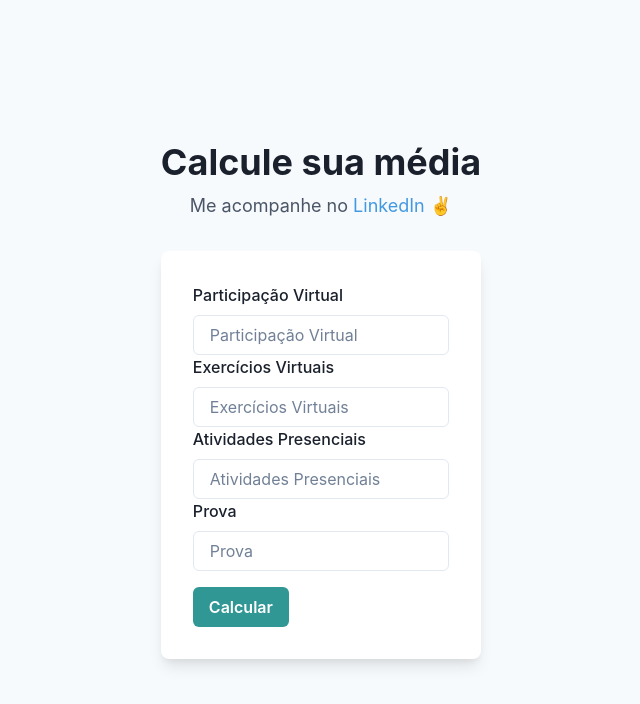
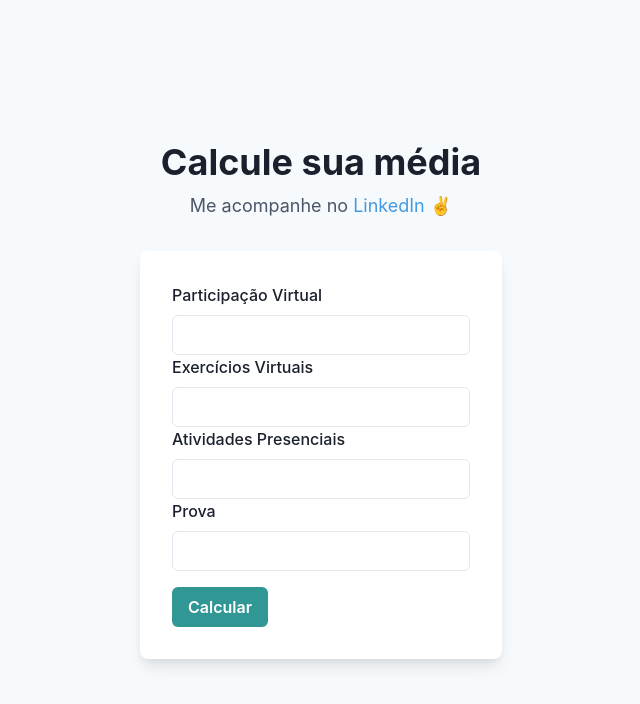
Before and after one commit to CostaPedroHenrique/imd-notas, a Next.js app: page / in a window 1280 px wide. Shown: the top 704 px of the page, without its empty margins (319-959 px from the left). Built offline with nearby package versions, Linux system fonts and the light colour scheme.

Commit message:
fix: created input controller

```diff
--- a/src/components/CalcForm/index.tsx
+++ b/src/components/CalcForm/index.tsx
@@ -3,8 +3,8 @@ import {
   Button,
   FormControl,
   FormLabel,
-  Input,
 } from '@chakra-ui/react'
+import NumberInput from '../NumberInput'
 import { CalcFormProvider, useCalcForm } from './context'
 
 const CalcFormComponent = () => {
@@ -14,55 +14,19 @@ const CalcFormComponent = () => {
       <Box gap={'8px'}>
         <FormControl>
           <FormLabel htmlFor='virtualParticipation'>Participação Virtual</FormLabel>
-          <Input
-            type="number"
-            min={0}
-            max={10}
-            id='virtualParticipation'
-            placeholder='Participação Virtual'
-            {...form.register('virtualParticipation', {
-              required: 'Obrigatório',
-            })}
-          />
+          <NumberInput control={form.control} name={'virtualParticipation'} />
         </FormControl>
         <FormControl>
           <FormLabel htmlFor='virtualExercise'>Exercícios Virtuais</FormLabel>
-          <Input
-            type="number"
-            min={0}
-            max={10}
-            id='virtualExercise'
-            placeholder='Exercícios Virtuais'
-            {...form.register('virtualExercise', {
-              required: 'Obrigatório',
-            })}
-          />
+          <NumberInput control={form.control} name={'virtualExercise'} />
         </FormControl>
         <FormControl>
           <FormLabel htmlFor='presentialActivity'>Atividades Presenciais</FormLabel>
-          <Input
-            type="number"
-            min={0}
-            max={10}
-            id='presentialActivity'
-            placeholder='Atividades Presenciais'
-            {...form.register('presentialActivity', {
-              required: 'Obrigatório',
-            })}
-          />
+          <NumberInput control={form.control} name={'presentialActivity'} />
         </FormControl>
         <FormControl>
           <FormLabel htmlFor='exam'>Prova</FormLabel>
-          <Input
-            type="number"
-            id='exam'
-            min={0}
-            max={10}
-            placeholder='Prova'
-            {...form.register('exam', {
-              required: 'Obrigatório',
-            })}
-          />
+          <NumberInput control={form.control} name={'exam'} />
         </FormControl>
         <Button mt={4} colorScheme='teal' isLoading={form.formState.isSubmitting} type='submit'>
           Calcular
--- /dev/null
+++ b/src/components/NumberInput/index.tsx
@@ -0,0 +1,35 @@
+import React from "react"
+import { Controller } from "react-hook-form"
+import { NumberInput as Input, NumberInputField } from '@chakra-ui/react'
+import { INumberInputProps } from "./types"
+
+const NumberInput = ({ control, name }: INumberInputProps) => {
+  return (
+    <Controller
+      name={name}
+      control={control}
+      rules={{
+        required: {
+          value: true,
+          message: "Obrigatório",
+        },
+      }}
+      render={({ field: { ref, onChange, value, ...restField } }) => (
+        <Input
+          {...restField}
+          ref={ref}
+          min={0}
+          max={10}
+          value={value}
+          precision={2}
+          step={0.2}
+          onChange={onChange}
+        >
+          <NumberInputField />
+        </Input>
+      )}
+    />
+  )
+}
+
+export default NumberInput
--- /dev/null
+++ b/src/components/NumberInput/types.ts
@@ -0,0 +1,8 @@
+import { Control } from "react-hook-form";
+
+interface INumberInputProps {
+  control: Control<any, object>
+  name: string;
+}
+
+export type { INumberInputProps };
```
